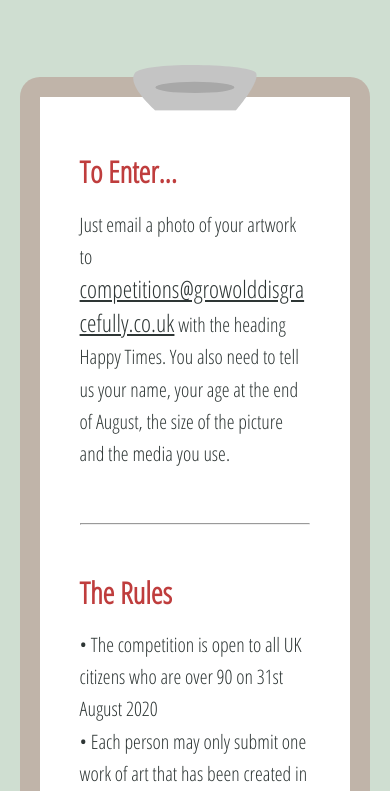
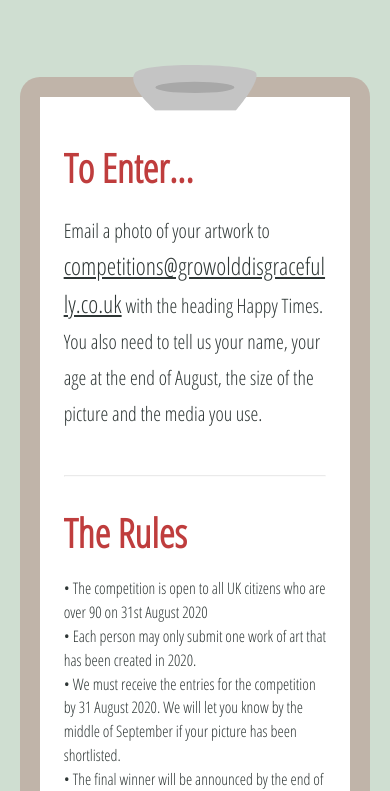
Before and after one commit to katiekelman/GOD, a website: page events/index.html in a window 390 px wide. Shown: the part 1856-2647 px from the top of the page. Drawn offline with Linux system fonts and the light colour scheme.

Commit message:
Slightly better clipboard styles on mobile

```diff
--- a/events/index.html
+++ b/events/index.html
@@ -67,7 +67,7 @@
               To Enter...
             </h1>
             <p id="toenter">
-              Just email a photo of your artwork to
+              Email a photo of your artwork to
               <a
                 href="mailto:competitions@growolddisgracefully.co.uk"
                 id="competitionemail"
--- a/index.css
+++ b/index.css
@@ -408,9 +408,11 @@
 @media (max-width: 480px) {
   #rules {
     padding: 1rem;
+    font-size: 0.8rem;
+    line-height: 150%;
   }
   #rules > div {
-    padding: 2rem 2rem 3rem;
+    padding: 2rem 1.2rem 2rem;
   }
 }
 
@@ -425,11 +427,20 @@
 #toenter {
   text-align: left;
   word-break: break-word;
+  font-size: 1rem;
+  line-height: 180%;
 }
 
 h1 {
+  font-size: 2rem;
   color: #bf3d3d;
   text-align: left;
+  margin: 1.62rem 0;
+}
+
+hr {
+  display: block;
+  opacity: 0.2;
 }
 
 #clipboard {
```
